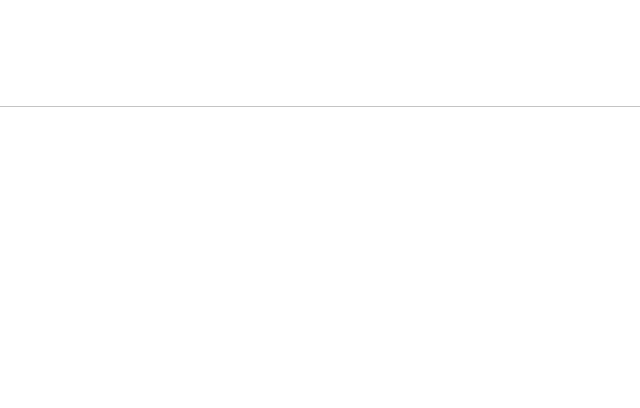
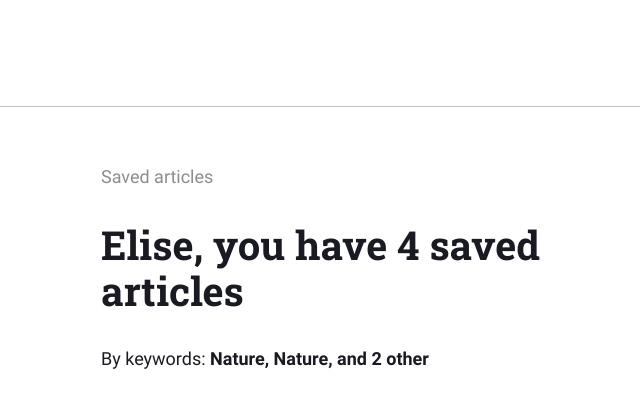
Before and after one commit to TatianaBialik/news-explorer-frontend, a React (Create React App) app: page / in a window 1280 px wide. Shown: the top 408 px of the page, without its empty margins (3-643 px from the left). Built offline with nearby package versions, Linux system fonts and the light colour scheme.

Commit message:
feat: saved news header added

```diff
--- a/src/components/Card/Card.js
+++ b/src/components/Card/Card.js
@@ -2,45 +2,22 @@ import './Card.css';
 import testimage from '../../images/test-image.png';
 import testimage2 from '../../images/image_07.png';
 
-function Card() {
+function Card({ card }) {
 
   return (
-    <>
-
-<li className="card">
-      <img className="card__image" src={testimage}/>
+    <li className="card">
+      <img className="card__image" src={ card.image }/>
       <button className="card__save-button" />
       <div className="card__sign-label">
         <p className="card__label-text">Sign to save articles</p>
       </div>
       <div className="card__description">
-        <p className="card__date">November 4, 2020</p>
-        <h3 className="card__title">Everyone Needs a Special 'Sit Spot' in Nature</h3>
-        <p className="card__text">
-          Ever since I read Richard Louv's influential book, "Last Child in the Woods,"
-          the idea of having a special "sit spot" has stuck with me. This advice,
-          which Louv attributes to nature educator Jon Young, is for both adults and children to find...
-        </p>
-        <p className="card__source">treehugger</p>
+        <p className="card__date">{ card.date }</p>
+        <h3 className="card__title">{ card.title }</h3>
+        <p className="card__text">{ card.text }</p>
+        <p className="card__source">{ card.source }</p>
       </div>
     </li>
-    <li className="card">
-      <img className="card__image" src={testimage2}/>
-      <button className="card__save-button" />
-      <div className="card__sign-label">
-        <p className="card__label-text">Sign to save articles</p>
-      </div>
-      <div className="card__description">
-        <p className="card__date">November 4, 2020</p>
-        <h3 className="card__title">Everyone Needs a Special 'Sit Spot' in Nature</h3>
-        <p className="card__text">
-        We all know how good nature can make us feel. We have known it for millennia: the sound of the ocean, the scents of a forest, the way dappled sunlight dances through leaves.
-        </p>
-        <p className="card__source">treehugger</p>
-      </div>
-    </li>
-    </>
-
   )
 }
 
--- a/src/components/CardList/CardList.js
+++ b/src/components/CardList/CardList.js
@@ -1,13 +1,15 @@
 import './CardList.css';
 import Card from '../Card/Card';
+import { articles } from '../../utils/temp_consts';
 
-function CardList() {
+function CardList({ articles }) {
   return (
     <section className='cardlist'>
       <h2 className="cardlist__title">Search results</h2>
       <ul className="cardlist__list">
-        <Card></Card>
-        <Card></Card>
+        {articles.map((article) => (
+          <Card card={article} />
+        ))}
       </ul>
       <button className='cardlist__show-more-button'>Show more</button>
     </section>
--- a/src/components/Main/Main.js
+++ b/src/components/Main/Main.js
@@ -2,12 +2,13 @@ import Header from '../Header/Header';
 import CardList from '../CardList/CardList';
 import About from '../About/About';
 import Footer from '../Footer/Footer';
+import { articles } from '../../utils/temp_consts';
 
 function Main() {
   return (
     <main className="main">
       <Header isLoggedIn='false' username='Elise' />
-      <CardList />
+      <CardList articles={articles} />
       <About />
       <Footer />
     </main>
--- a/src/components/SavedNews/SavedNews.js
+++ b/src/components/SavedNews/SavedNews.js
@@ -1,9 +1,10 @@
 import './SavedNews.css';
 import SavedNewsHeader from '../SavedNewsHeader/SavedNewsHeader';
+import { articles } from '../../utils/temp_consts';
 
 function SavedNews() {
   return (
-    <SavedNewsHeader />
+    <SavedNewsHeader username='Elise' articles={articles} />
   )
 }
 
--- a/src/components/SavedNewsHeader/SavedNewsHeader.css
+++ b/src/components/SavedNewsHeader/SavedNewsHeader.css
@@ -0,0 +1,29 @@
+.saved-header__info {
+  padding: 40px 0 56px 104px;
+}
+
+.saved-header__subtitle {
+  color: rgba(26, 27, 34, 0.5);
+  font-family: 'Roboto', sans-serif;
+  font-size: 18px;
+  line-height: 1.3;
+}
+
+.saved-header__title {
+  font-family: 'Roboto Slab';
+  font-size: 40px;
+  line-height: 1.15;
+  color: #1A1B22;
+  max-width: 530px;
+}
+
+.saved-header__keywords-block {
+  font-family: 'Roboto';
+  font-size: 18px;
+  line-height: 1.3;
+  color: #1A1B22;
+}
+
+.saved-header__keywords {
+  font-weight: 700;
+}
--- a/src/components/SavedNewsHeader/SavedNewsHeader.js
+++ b/src/components/SavedNewsHeader/SavedNewsHeader.js
@@ -1,10 +1,16 @@
 import './SavedNewsHeader.css';
 import Navigation from '../Navigation/Navigation';
 
-function SavedNewsHeader() {
+function SavedNewsHeader({ articles, username }) {
   return (
     <header className="saved-header">
-      <Navigation isLoggedIn={true} username='Elise' />
+      <Navigation isLoggedIn={true} username={username} />
+
+      <div className="saved-header__info">
+        <p className="saved-header__subtitle">Saved articles</p>
+        <h2 className="saved-header__title">{username}, you have {articles.length} saved articles</h2>
+        <p className="saved-header__keywords-block">By keywords: <span className="saved-header__keywords">{articles[0].keyword}, {articles[1].keyword}, and {articles.length-2} other</span></p>
+      </div>
     </header>
   )
 };
--- /dev/null
+++ b/src/utils/temp_consts.js
@@ -0,0 +1,42 @@
+export const articles = [
+  {
+    keyword: 'Nature',
+    title: `Everyone Needs a Special 'Sit Spot' in Nature`,
+    text: `Ever since I read Richard Louv's influential book, "Last Child in the Woods,"
+    the idea of having a special "sit spot" has stuck with me. This advice,
+    which Louv attributes to nature educator Jon Young, is for both adults and children to find...`,
+    date: 'November 4, 2020',
+    source: 'treehugger',
+    image: 'https://cdn.pixabay.com/photo/2015/04/23/22/00/tree-736885__480.jpg'
+  },
+  {
+    keyword: 'Nature',
+    title: `Everyone Needs a Special 'Sit Spot' in Nature`,
+    text: `Ever since I read Richard Louv's influential book, "Last Child in the Woods,"
+    the idea of having a special "sit spot" has stuck with me. This advice,
+    which Louv attributes to nature educator Jon Young, is for both adults and children to find...`,
+    date: 'November 4, 2020',
+    source: 'treehugger',
+    image: 'https://cdn.pixabay.com/photo/2015/04/23/22/00/tree-736885__480.jpg'
+  },
+  {
+    keyword: 'Nature',
+    title: `Everyone Needs a Special 'Sit Spot' in Nature`,
+    text: `Ever since I read Richard Louv's influential book, "Last Child in the Woods,"
+    the idea of having a special "sit spot" has stuck with me. This advice,
+    which Louv attributes to nature educator Jon Young, is for both adults and children to find...`,
+    date: 'November 4, 2020',
+    source: 'treehugger',
+    image: 'https://www.whatsappimages.in/wp-content/uploads/2021/07/Top-HD-sad-quotes-for-whatsapp-status-in-hindi-Pics-Images-Download-Free.gif'
+  },
+  {
+    keyword: 'Nature',
+    title: `Everyone Needs a Special 'Sit Spot' in Nature`,
+    text: `Ever since I read Richard Louv's influential book, "Last Child in the Woods,"
+    the idea of having a special "sit spot" has stuck with me. This advice,
+    which Louv attributes to nature educator Jon Young, is for both adults and children to find...`,
+    date: 'November 4, 2020',
+    source: 'treehugger',
+    image: 'https://cdn.pixabay.com/photo/2015/04/23/22/00/tree-736885__480.jpg'
+  }
+]
```
